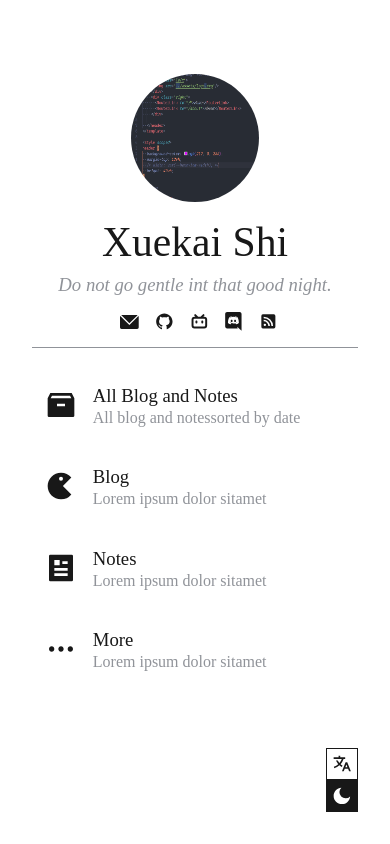
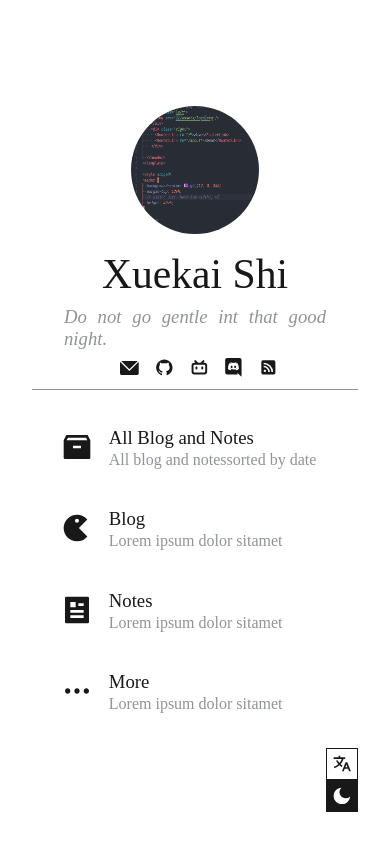
Before and after one commit to XuekaiShi/www-shixk, a Vue app: page / in a window 390 px wide. Built offline with nearby package versions, Linux system fonts and the light colour scheme.

Commit message:
fix: min-width -> max-width

```diff
--- a/src/components/home/HomeHeader.vue
+++ b/src/components/home/HomeHeader.vue
@@ -15,12 +15,15 @@ import ProfilePhoto from '../ProfilePhoto.vue';
 
 <style scoped>
 header {
-  /* background-color: rgb(240, 155, 255); */
-  --img-size: 8rem;
+  --img-size: 11rem;
   --header-margin: var(--homeview-gap);
+  display: flex;
+  place-items: center;
+  padding: var(--header-margin);
   user-select: none;
   margin-bottom: 0.5rem;
   border-bottom: 1px solid var(--color-info-1);
+  padding-bottom: calc(var(--header-margin) / 2);
 }
 
 .left {
@@ -36,29 +39,29 @@ img {
 }
 
 .right {
-  /* background-color: antiquewhite; */
   --font-size-info: 1.17rem;
   display: flex;
   flex-direction: column;
+  height: var(--img-size);
+  justify-content: space-between;
+  align-items: end;
+  margin-left: var(--header-margin);
 }
-@media (min-width: 720px) {
+
+@media (max-width: 720px) {
   header {
-    --img-size: 11rem;
-    display: flex;
-    place-items: center;
-    padding: var(--header-margin);
-    padding-bottom: calc( var(--header-margin) / 2 );
+    /* background-color: rgb(240, 155, 255); */
+    flex-direction: column;
+    --img-size: 8rem;
+    padding-bottom: calc(var(--header-margin) / 4);
+
   }
 
-  /* img {
-    margin: var(--header-margin);
-  } */
+  .right {
+    margin-left: 0;
+    height: auto;
+    /* background-color: antiquewhite; */
+  }
 
-  .right {
-    height: var(--img-size);
-    justify-content: space-between;
-    align-items: end;
-    margin-left: var(--header-margin);
-  }
 }
 </style>
--- a/src/components/home/HomeInfo.vue
+++ b/src/components/home/HomeInfo.vue
@@ -169,10 +169,11 @@ i:hover .detail {
     font-size: 2.6rem;
     margin: auto;
     margin-top: calc(var(--header-margin) / 2);
+    margin-bottom: calc(var(--header-margin) / 8);
   }
 
   p {
-    margin: calc(var(--header-margin) / 4) auto;
+    margin: calc(var(--header-margin) / 8) auto;
   }
 
   .intro {
@@ -180,7 +181,7 @@ i:hover .detail {
   }
 
   nav {
-    margin: calc(var(--header-margin) / 4) auto calc(var(--header-margin) / 2) auto;
+    margin: calc(var(--header-margin) / 8) auto calc(var(--header-margin) / 8) auto;
   }
 }
 
--- a/src/components/home/HomeMain.vue
+++ b/src/components/home/HomeMain.vue
@@ -63,26 +63,19 @@ const goToViews = (path: string) => {
 
 <style scoped>
 main {
+  padding: var(--homeview-gap);
   display: grid;
-  grid-template-columns: 1fr;
+  grid-template-columns: 1fr 1fr;
   gap: 1rem;
-  padding-top: calc(var(--homeview-gap) / 2);
   /* background-color: yellow; */
   /* height: 20vh; */
   /* overflow: hidden; */
 }
 
-@media (min-width: 720px) {
+@media (max-width: 720px) {
   main {
-    padding: var(--homeview-gap);
-    grid-template-columns: 1fr 1fr;
+    padding: calc(var(--homeview-gap) / 2);
+    grid-template-columns: 1fr;
   }
-
-  /* main {
-    display: flex;
-    place-items: center;
-    padding-right: calc(var(--section-gap) / 2);
-    width: 100%;
-  } */
 }
 </style>
--- a/src/components/list/ListHeader.vue
+++ b/src/components/list/ListHeader.vue
@@ -89,8 +89,8 @@ header {
   place-items: center;
   --img-size: 6rem;
   --header-margin: 0.6rem;
+  padding: var(--header-margin);
   margin-bottom: 1rem;
-  padding: var(--header-margin) 0;
   border-bottom: 2px solid var(--color-text);
 }
 
@@ -133,9 +133,9 @@ img:hover {
   margin-right: 0;
 }
 
-@media (min-width: 720px) {
+@media (max-width: 720px) {
   header {
-    padding: var(--header-margin);
+    padding: var(--header-margin) 0;
   }
 }
 </style>
```
